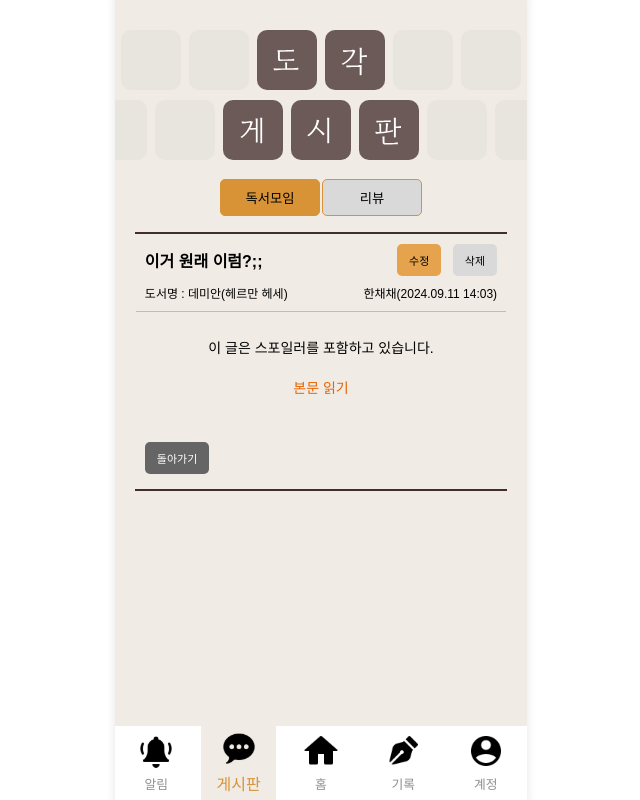
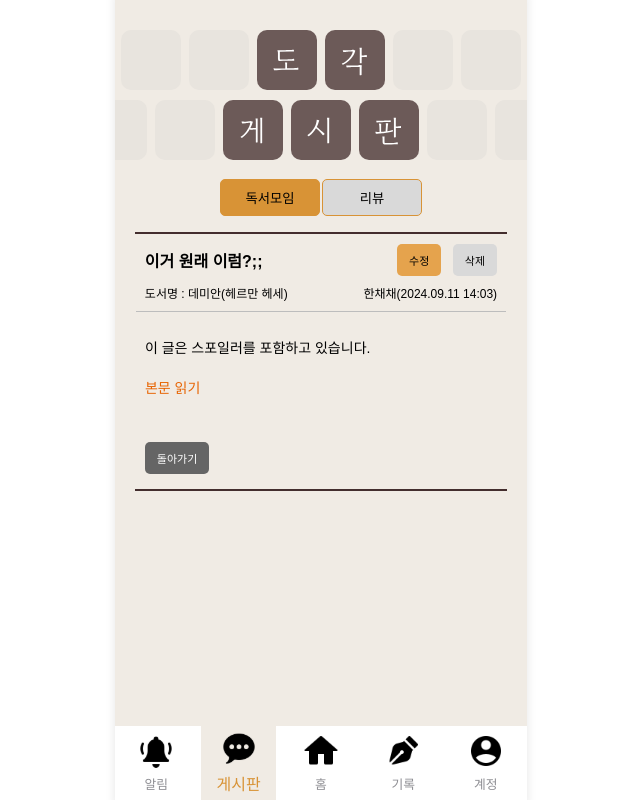
Before and after one commit to LIKELION-HUFS-12th/Dogak_FE2, a React (Vite) app: page /board/9/detail/1 in a window 1280 px wide. Shown: the whole page, without its empty margins (319-959 px from the left). Built offline with nearby package versions, Linux system fonts and the light colour scheme; a web font is replaced by a local one.

Commit message:
Design: 게시글 상세 수정

```diff
--- a/src/features/board/components/BoardDetailBox.jsx
+++ b/src/features/board/components/BoardDetailBox.jsx
@@ -35,7 +35,7 @@ function BoardDetailBox() {
       </PostTitleBox>
       {isExpanded
       ? <PostBodyBox>이제 글의 내용을 볼 수 있어요</PostBodyBox>
-      : <PostBodyBox center={true}>
+      : <PostBodyBox>
           <div>이 글은 스포일러를 포함하고 있습니다.</div>
           <PostSpoilerBtn onClick={handleToggle}>본문 읽기</PostSpoilerBtn>
         </PostBodyBox>
--- a/src/features/board/components/BoardStyled.jsx
+++ b/src/features/board/components/BoardStyled.jsx
@@ -145,13 +145,12 @@ export const PostBodyBox = styled.div`
   margin: 25px;
   flex-direction: column;
   font-size: 14px;
-
-  align-items: ${(props) => (props.center ? 'center' : '')};
+;
 `
 
 export const PostSpoilerBtn = styled.div`
   cursor: pointer;
-  margin: 20px;
+  margin: 20px 0;
   color: #e76300;
 
   &:hover {
```
